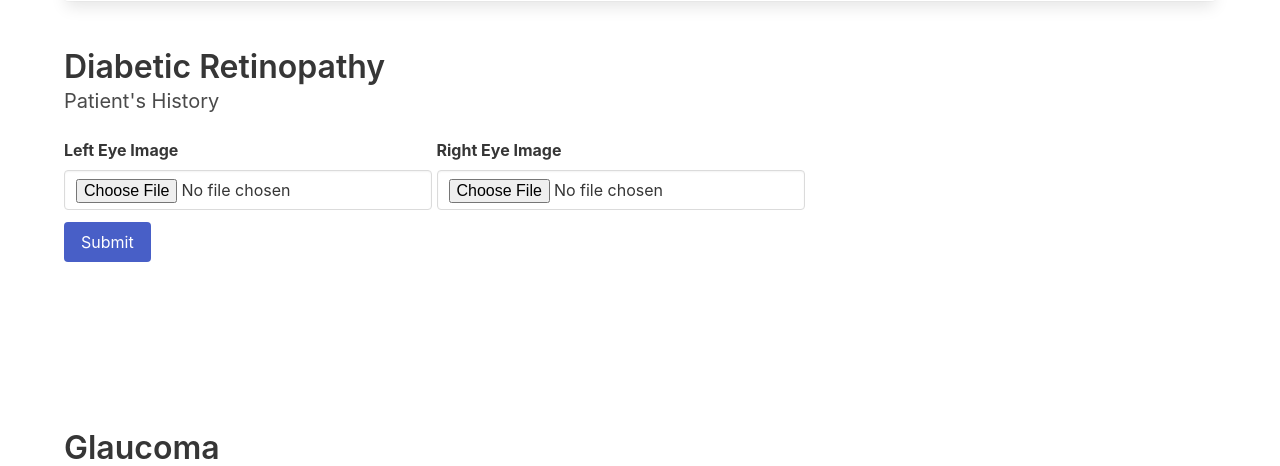
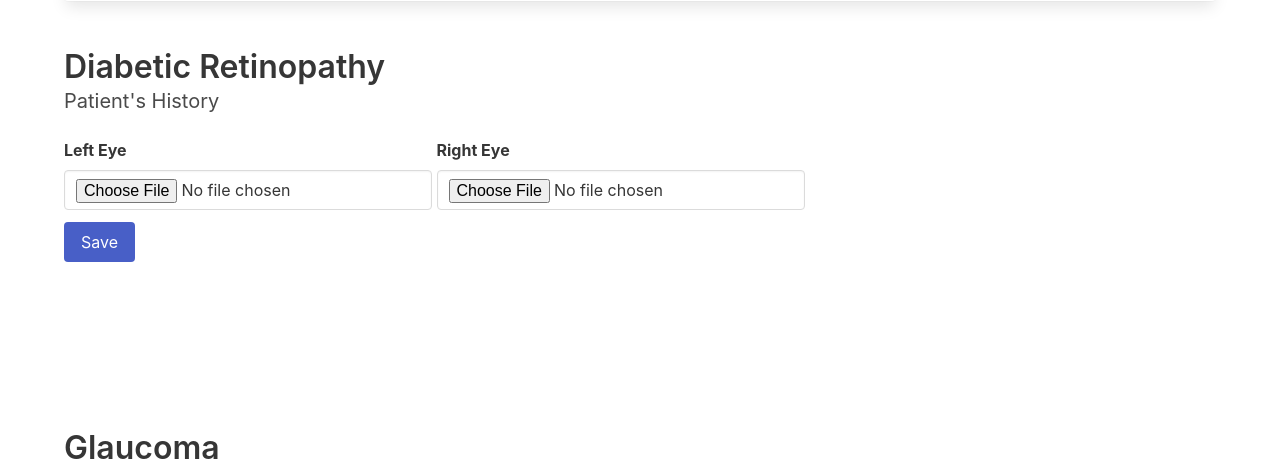
Before and after one commit to ayushsubedi/cheersAI, a Flask app: template cheersAI/templates/patient.html in a window 1280 px wide. Shown: the part 536-1002 px from the top of the page. Run offline with Flask 2, Linux system fonts and the light colour scheme; the template is opened without the code that fills it: values that come from a table or form of the project are taken from there, others are empty; data comes from the database, SQL or seed files in the repository; some libraries are stand-ins or nearby versions.

Commit message:
update the model

```diff
--- a/cheersAI/models.py
+++ b/cheersAI/models.py
@@ -27,8 +27,10 @@ class Patient(db.Model):
 class DR(db.Model):
     id = db.Column(db.Integer, primary_key=True)
     patient_id = db.Column(db.Integer, db.ForeignKey('patient.id'), nullable=False)
-    prediction = db.Column(db.String(5))
-    image = db.Column(db.String(20), nullable=False)
+    prediction_left = db.Column(db.String(5))
+    image_left = db.Column(db.String(20), nullable=False)
+    prediction_right = db.Column(db.String(5))
+    image_right = db.Column(db.String(20), nullable=False)
     date_create = db.Column(db.DateTime, default=datetime.utcnow)
 
     def __repr__(self):
--- a/cheersAI/templates/patient.html
+++ b/cheersAI/templates/patient.html
@@ -48,25 +48,23 @@
 <h2 class="subtitle">Patient's History</h2>
 
 
-<form enctype=multipart/form-data action="" method = "POST"></form>
+<form method="POST" action="">
+    {{drform.hidden_tag()}}
     <div class="field-group">
         <div class="field is-inline-block-desktop">
-       <label class="label">Left Eye Image</label>
-       <div class="control">
-          <input class="input" type="file" name="photo_left" placeholder="Image URL">
-       </div>
+            {{drform.left_eye.label(class="label")}}
+            {{drform.left_eye(class="input")}}
         </div>
         <div class="field is-inline-block-desktop">
-       <label class="label">Right Eye Image</label>
-       <div class="control">
-          <input class="input" type="file" name="photo_right" placeholder="Image URL">
+            <div class="field is-inline-block-desktop">
+            {{drform.right_eye.label(class="label")}}
+            {{drform.right_eye(class="input")}}
             </div>
         </div>
      </div>
- <div class="control">
-    <button class="button is-link">Submit</button>
- </div>
+     {{form.submit(class='button is-link')}}
 </form>
+
 <br />
 
 
```
Lines whose indentation alone changed are shown as unchanged.
